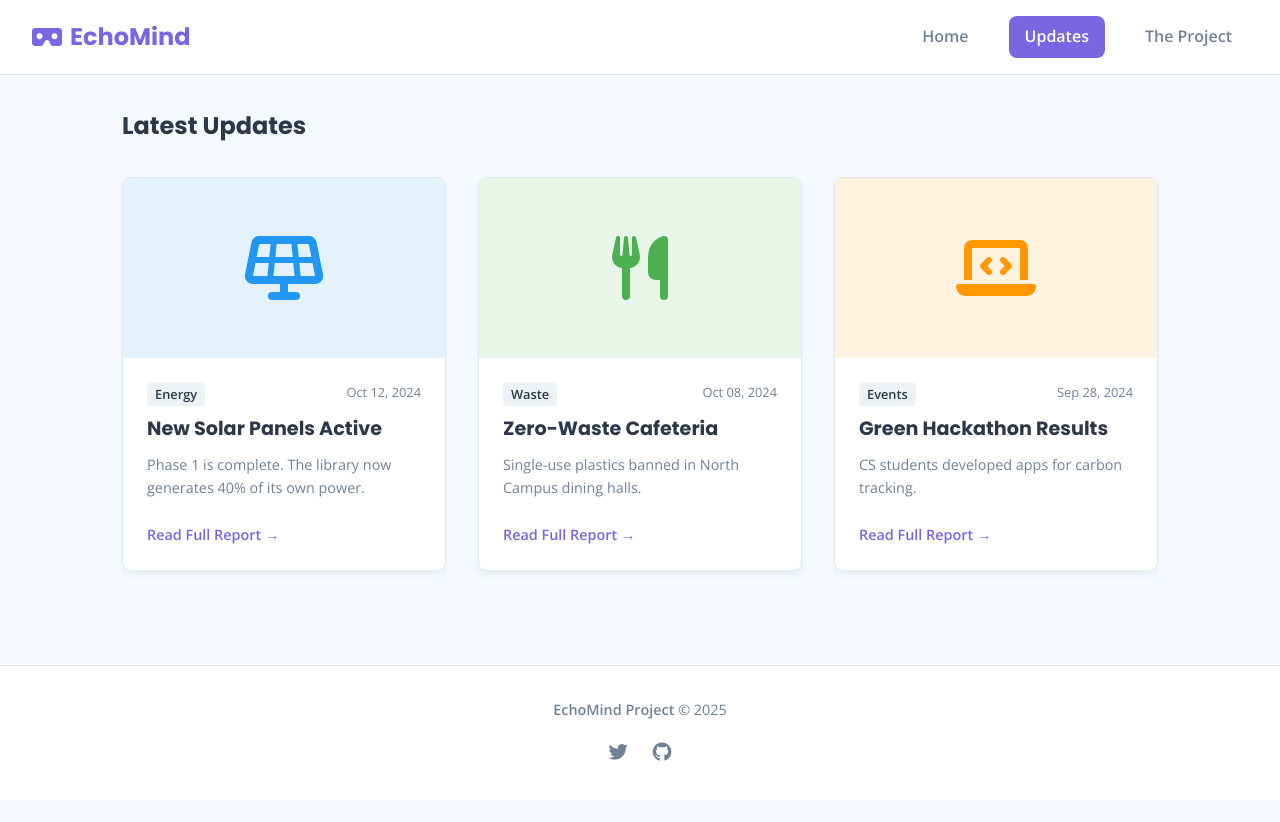
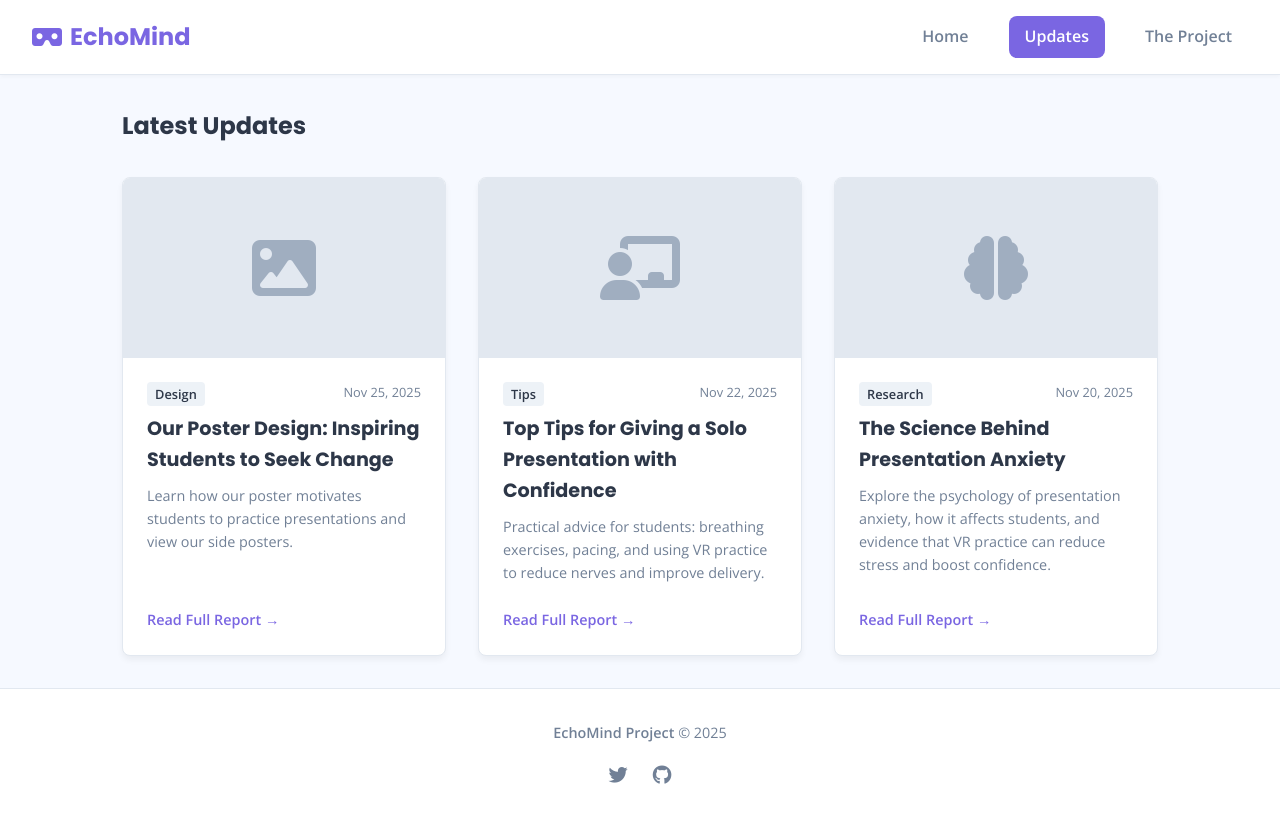
Before and after one commit to nastaj/echomind, a plain HTML site: page blog.html in a window 1280 px wide. Before the commit the page ends 800 px from the top, so only its background shows below. Drawn offline with nearby package versions, Linux system fonts and the light colour scheme.

Commit message:
updated landing page and blog post headers

```diff
--- a/blog.html
+++ b/blog.html
@@ -1,16 +1,20 @@
 <!DOCTYPE html>
 <html lang="en">
   <head>
-    <meta charset="UTF-8">
-    <meta name="viewport" content="width=device-width, initial-scale=1.0">
+    <meta charset="UTF-8" />
+    <meta name="viewport" content="width=device-width, initial-scale=1.0" />
     <title>EcoCampus | Updates</title>
-    <link rel="stylesheet" href="https://cdnjs.cloudflare.com/ajax/libs/font-awesome/6.4.0/css/all.min.css">
-    <link href="https://fonts.googleapis.com/css2?family=Poppins:wght@300;400;600;700&family=Open+Sans:wght@400;600&display=swap" rel="stylesheet">
-    <link rel="stylesheet" href="styles/style.css">
+    <link
+      rel="stylesheet"
+      href="https://cdnjs.cloudflare.com/ajax/libs/font-awesome/6.4.0/css/all.min.css"
+    />
+    <link
+      href="https://fonts.googleapis.com/css2?family=Poppins:wght@300;400;600;700&family=Open+Sans:wght@400;600&display=swap"
+      rel="stylesheet"
+    />
+    <link rel="stylesheet" href="styles/style.css" />
 
-    <style>
-
-    </style>
+    <style></style>
   </head>
   <body>
     <nav class="navbar">
@@ -30,32 +34,67 @@
       <div class="grid-3">
         <!-- Post 1 -->
         <div class="blog-card">
-                <div class="blog-img energy"><i class="fas fa-solar-panel fa-4x"></i></div>
+          <div class="blog-img poster">
+            <i class="fas fa-image fa-4x"></i>
+          </div>
           <div class="blog-content">
-                    <div class="blog-meta"><span class="category-tag">Energy</span><span>Oct 12, 2024</span></div>
-                    <h3 class="blog-title">New Solar Panels Active</h3>
-                    <p class="blog-desc">Phase 1 is complete. The library now generates 40% of its own power.</p>
-                    <a href="post.html" class="read-more">Read Full Report &rarr;</a>
+            <div class="blog-meta">
+              <span class="category-tag">Design</span><span>Nov 25, 2025</span>
+            </div>
+            <h3 class="blog-title">
+              Our Poster Design: Inspiring Students to Seek Change
+            </h3>
+            <p class="blog-desc">
+              Learn how our poster motivates students to practice presentations
+              and view our side posters.
+            </p>
+            <a href="post-poster.html" class="read-more"
+              >Read Full Report &rarr;</a
+            >
           </div>
         </div>
+
         <!-- Post 2 -->
         <div class="blog-card">
-                <div class="blog-img waste"><i class="fas fa-utensils fa-4x"></i></div>
+          <div class="blog-img tips">
+            <i class="fas fa-chalkboard-teacher fa-4x"></i>
+          </div>
           <div class="blog-content">
-                    <div class="blog-meta"><span class="category-tag">Waste</span><span>Oct 08, 2024</span></div>
-                    <h3 class="blog-title">Zero-Waste Cafeteria</h3>
-                    <p class="blog-desc">Single-use plastics banned in North Campus dining halls.</p>
-                    <a href="#" class="read-more">Read Full Report &rarr;</a>
+            <div class="blog-meta">
+              <span class="category-tag">Tips</span><span>Nov 22, 2025</span>
+            </div>
+            <h3 class="blog-title">
+              Top Tips for Giving a Solo Presentation with Confidence
+            </h3>
+            <p class="blog-desc">
+              Practical advice for students: breathing exercises, pacing, and
+              using VR practice to reduce nerves and improve delivery.
+            </p>
+            <a href="post-tips.html" class="read-more"
+              >Read Full Report &rarr;</a
+            >
           </div>
         </div>
+
         <!-- Post 3 -->
         <div class="blog-card">
-                <div class="blog-img events"><i class="fas fa-laptop-code fa-4x"></i></div>
+          <div class="blog-img science">
+            <i class="fas fa-brain fa-4x"></i>
+          </div>
           <div class="blog-content">
-                    <div class="blog-meta"><span class="category-tag">Events</span><span>Sep 28, 2024</span></div>
-                    <h3 class="blog-title">Green Hackathon Results</h3>
-                    <p class="blog-desc">CS students developed apps for carbon tracking.</p>
-                    <a href="#" class="read-more">Read Full Report &rarr;</a>
+            <div class="blog-meta">
+              <span class="category-tag">Research</span
+              ><span>Nov 20, 2025</span>
+            </div>
+            <h3 class="blog-title">The Science Behind Presentation Anxiety</h3>
+            <p class="blog-desc">
+              Explore the psychology of presentation anxiety, how it affects
+              students, and evidence that VR practice can reduce stress and
+              boost confidence.
+            </p>
+            <a href="post-science.html" class="read-more"
+              >Read Full Report &rarr;</a
+            >
           </div>
         </div>
       </div>
@@ -63,9 +102,9 @@
 
     <footer>
       <p><strong>EchoMind Project</strong> &copy; 2025</p>
-        <div style="margin-top: 1rem; font-size: 1.2rem;">
-            <i class="fab fa-twitter" style="margin: 0 10px;"></i>
-            <i class="fab fa-github" style="margin: 0 10px;"></i>
+      <div style="margin-top: 1rem; font-size: 1.2rem">
+        <i class="fab fa-twitter" style="margin: 0 10px"></i>
+        <i class="fab fa-github" style="margin: 0 10px"></i>
       </div>
     </footer>
   </body>
--- a/styles/style.css
+++ b/styles/style.css
@@ -1,11 +1,11 @@
 :root {
   --primary-color: #7a66e2;
-    --primary-dark: #1B5E20;
+  --primary-dark: #1b5e20;
   --bg-color: #f6f9ff;
-    --card-bg: #FFFFFF;
-    --text-main: #2D3748;
+  --card-bg: #ffffff;
+  --text-main: #2d3748;
   --text-light: #718096;
-    --border-color: #E2E8F0;
+  --border-color: #e2e8f0;
   --shadow: 0 4px 6px rgba(0, 0, 0, 0.05);
   --radius: 8px;
 }
@@ -15,7 +15,7 @@
   padding: 0;
 }
 body {
-    font-family: 'Open Sans', sans-serif;
+  font-family: "Open Sans", sans-serif;
   background-color: var(--bg-color);
   color: var(--text-main);
   line-height: 1.6;
@@ -23,8 +23,11 @@ body {
   flex-direction: column;
   min-height: 100vh;
 }
-h1, h2, h3, .brand {
-    font-family: 'Poppins', sans-serif;
+h1,
+h2,
+h3,
+.brand {
+  font-family: "Poppins", sans-serif;
   color: var(--text-main);
 }
 a {
@@ -42,7 +45,7 @@ a {
   position: sticky;
   top: 0;
   z-index: 100;
-    box-shadow: 0 2px 4px rgba(0,0,0,0.03);
+  box-shadow: 0 2px 4px rgba(0, 0, 0, 0.03);
 }
 .brand {
   font-size: 1.5rem;
@@ -123,14 +126,18 @@ footer {
 
 /* HERO SECTION */
 .hero {
-    background: linear-gradient(135deg, var(--primary-color), var(--primary-dark));
+  background: linear-gradient(
+    135deg,
+    var(--primary-color),
+    var(--primary-dark)
+  );
   color: white;
   padding: 3rem;
   border-radius: var(--radius);
   display: flex;
   align-items: center;
   justify-content: space-between;
-    margin-bottom: 2rem;
+  margin-bottom: 8rem;
   box-shadow: var(--shadow);
 }
 .hero-content {
@@ -166,13 +173,13 @@ footer {
 }
 .btn-outline {
   background-color: transparent;
-    border: 2px solid rgba(255,255,255,0.3);
+  border: 2px solid rgba(255, 255, 255, 0.3);
   color: white;
   margin-left: 1rem;
 }
 .btn-outline:hover {
   border-color: white;
-    background-color: rgba(255,255,255,0.1);
+  background-color: rgba(255, 255, 255, 0.1);
 }
 .hero-icon {
   font-size: 8rem;
@@ -181,12 +188,28 @@ footer {
 
 /* PROBLEM STATEMENT SECTION */
 .problem-statement {
-    margin-bottom: 3rem;
+  display: flex;
+  align-items: center;
+  justify-content: space-between;
+  margin-bottom: 8rem;
+}
+
+.problem-statement span {
+  text-transform: uppercase;
+  color: var(--primary-color);
+  font-weight: 600;
+  letter-spacing: 1px;
+  font-size: 0.9rem;
+  display: inline-block;
 }
 
 .problem-statement h1 {
-    text-align: center;
+  font-size: 2.5rem;
   margin-bottom: 1rem;
+}
+
+.problem-statement p {
+  margin-bottom: 2rem;
 }
 
 /* HOW IT WORKS SECTION */
@@ -195,7 +218,7 @@ footer {
   padding: 2rem;
   border-radius: var(--radius);
   box-shadow: var(--shadow);
-    margin-bottom: 3rem;
+  margin-bottom: 8rem;
 }
 
 .how-it-works_p {
@@ -205,6 +228,7 @@ footer {
 }
 
 .how-it-works h2 {
+  font-size: 2.5rem;
   text-align: center;
 }
 
@@ -215,12 +239,20 @@ footer {
   margin-top: 2rem;
 }
 
+.how-it-works .steps .step-5 {
+  text-align: center;
+  grid-column: 2 / span 2;
+}
+
 .how-it-works article {
   margin-top: 2rem;
 }
 
+/* KEY FEATURES SECTION */
+.key-features {
+  margin-bottom: 8rem;
+}
 
-/* KEY FEATURES SECTION */
 .stat-card {
   background: var(--card-bg);
   padding: 1.5rem;
@@ -262,7 +294,6 @@ footer {
   font-size: 1.5rem;
 }
 
-
 /* --- Blog Index Specific Styles (blog.html) --- */
 .blog-header {
   display: flex;
@@ -290,7 +321,7 @@ footer {
 }
 .blog-card:hover {
   transform: translateY(-5px);
-    box-shadow: 0 10px 15px rgba(0,0,0,0.1);
+  box-shadow: 0 10px 15px rgba(0, 0, 0, 0.1);
 }
 .blog-img {
   height: 180px;
@@ -301,16 +332,16 @@ footer {
   color: #a0aec0;
 }
 .blog-img.energy {
-    background-color: #E3F2FD;
-    color: #2196F3;
+  background-color: #e3f2fd;
+  color: #2196f3;
 }
 .blog-img.waste {
-    background-color: #E8F5E9;
-    color: #4CAF50;
+  background-color: #e8f5e9;
+  color: #4caf50;
 }
 .blog-img.events {
-    background-color: #FFF3E0;
-    color: #FF9800;
+  background-color: #fff3e0;
+  color: #ff9800;
 }
 .blog-content {
   padding: 1.5rem;
@@ -381,8 +412,8 @@ footer {
   justify-content: center;
   width: 80px;
   height: 80px;
-    background-color: #E3F2FD;
-    color: #2196F3;
+  background-color: #e3f2fd;
+  color: #2196f3;
   border-radius: 50%;
   margin-bottom: 1.5rem;
   font-size: 2rem;
```
Also changed, not shown: index.html (+55 -15 lines), img/anxiety.png (added). Lines whose indentation alone changed are shown as unchanged.
